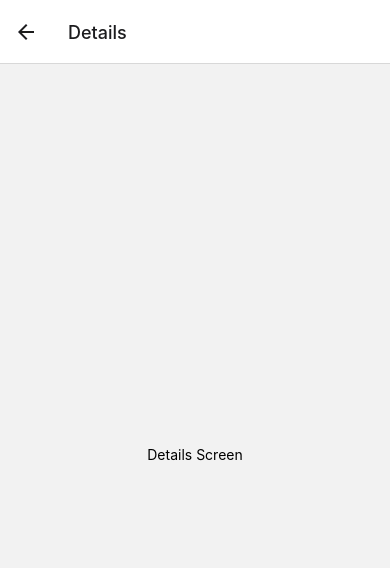
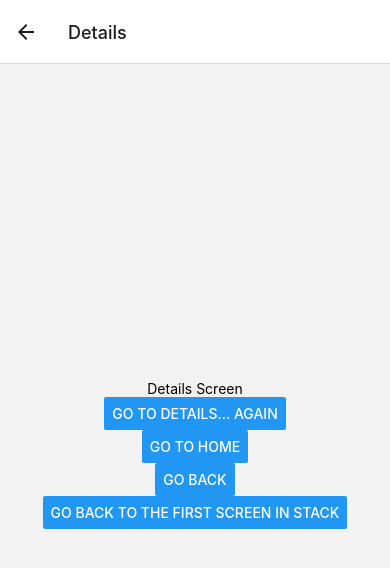
Before and after one commit to stevenmsl/nav6, a React Native app: screen /Details in a window 390 px wide. Shown: the top 568 px of the page. Built offline with nearby package versions, Linux system fonts and the light colour scheme.

Commit message:
screens navigation

```diff
--- a/src/component/DetailsScreen.tsx
+++ b/src/component/DetailsScreen.tsx
@@ -1,10 +1,24 @@
 import React from 'react';
-import {Text, View, StyleSheet} from 'react-native';
+import {Text, View, StyleSheet, Button} from 'react-native';
+import type {NativeStackScreenProps} from '@react-navigation/native-stack';
+import {RootStackParamList} from '../navigation/types';
 
-const DetailsScreen = () => {
+interface DetailsScreenProps
+  extends NativeStackScreenProps<RootStackParamList, 'Details'> {}
+const DetailsScreen: React.FC<DetailsScreenProps> = ({navigation}) => {
   return (
     <View style={styles.Screen}>
       <Text>Details Screen</Text>
+      <Button
+        title="Go to details... again"
+        onPress={() => navigation.push('Details')}
+      />
+      <Button title="Go to Home" onPress={() => navigation.navigate('Home')} />
+      <Button title="Go back" onPress={() => navigation.goBack()} />
+      <Button
+        title="Go back to the first screen in stack"
+        onPress={() => navigation.popToTop()}
+      />
     </View>
   );
 };
```
